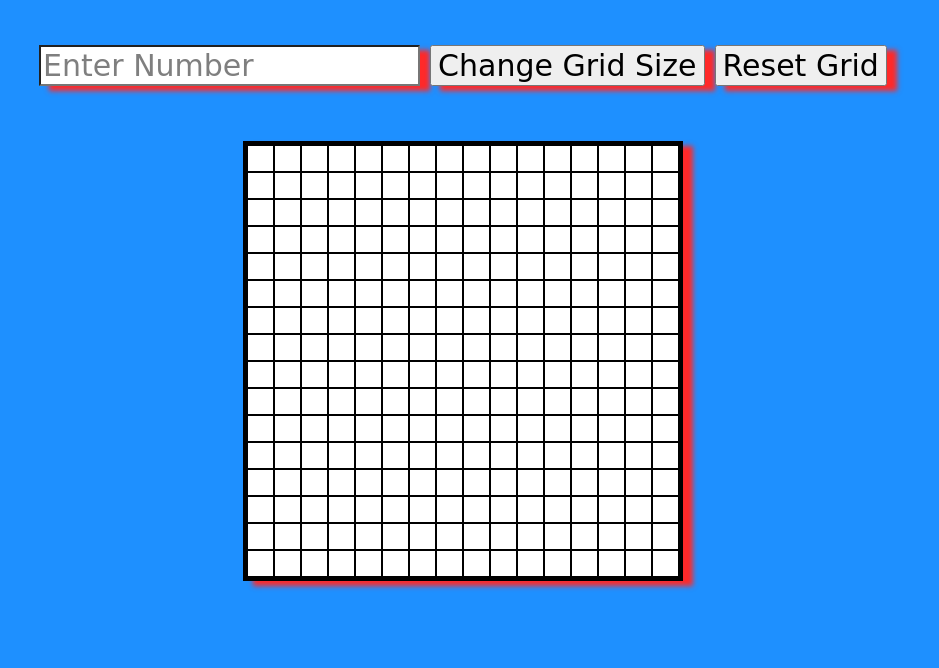
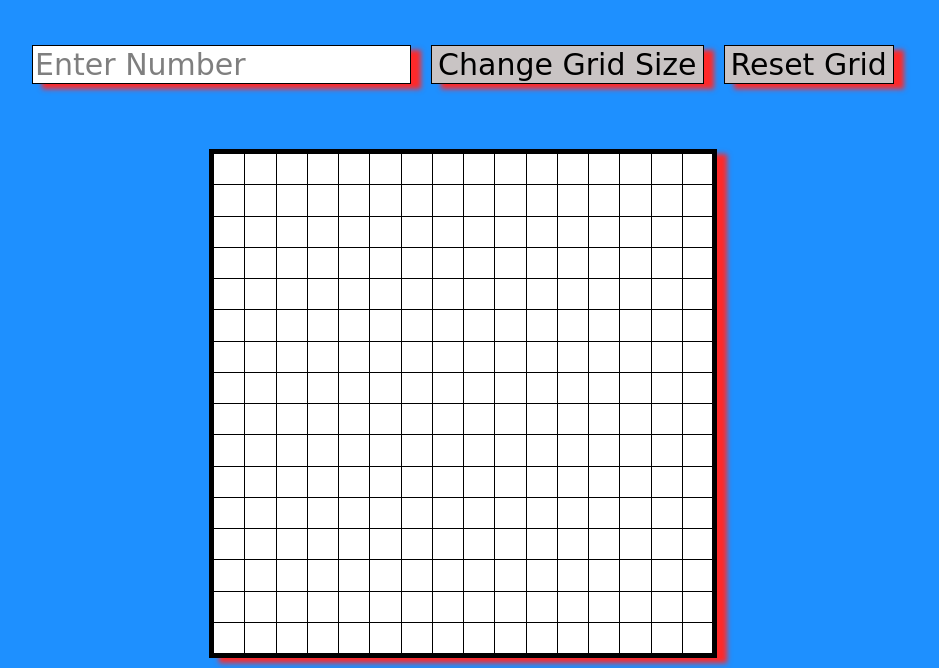
Before and after one commit to tdth03/etch, a plain HTML site: page index.html in a window 1280 px wide. Shown: the part 160-828 px from the top of the page, without its empty margins (177-1116 px from the left). Before the commit the page ends 800 px from the top, so only its background shows below. Drawn offline with Linux system fonts and the light colour scheme; a web font is replaced by a local one.

Commit message:
Redid function for building grid. Make random color function.

```diff
--- a/index.html
+++ b/index.html
@@ -14,11 +14,11 @@
 <body>
     <h1 class="title-head">Etch-A-Sketch</h1>
     <div class = area-input>
-        <input class="input" value="Enter Number">
+        <input class="input" value="Enter Number" onfocus="this.value = this.value=='Enter Number'?'':this.value;" onblur="this.value = this.value==''?'Enter Number':this.value;">
         <button class="button" id="grid-size">Change Grid Size</button>
-        <button class="button">Reset Grid</button>
+        <button class="button" id="reset">Reset Grid</button>
     </div>
-    <div id="container"></div>
+    <div id="dad"><div id="container"></div></div>
 
 </body>
 </html>
--- a/scripts.js
+++ b/scripts.js
@@ -1,28 +1,44 @@
-const grid = document.querySelector('.container')
-let n = '';
-let area = '';
+const grid = document.querySelector('#container');
+const resetBtn = document.getElementById('reset');
+const gridSizeBtn = document.getElementById('grid-size');
+let nInput = document.querySelector('.input');
+const maxWidth = 500;
 
 
-function gridSizeInput() {
+window.addEventListener("load", createDefaultGrid);
 
+
+function createDefaultGrid() {
+    /* createGrid(16); */
+    createCells(16);
 }
 
-function createGrid() {
-    n = 16;
-    area = Math.pow(n, 2);
+/* function createGrid(n) {
+    grid.style.gridTemplateColumns = `repeat(${n}, 1fr)`;
+} */
 
-    if ( n >= 100 ) {
-        alert('Select A Number Less Than 100.');
-    } else {
-    for (let i = 0; i < area; i++) {
-        const div = document.createElement('div');
-        div.classList.add('cell');
-        div.addEventListener('mouseover', function(event){
-            event.target.style.backgroundColor = 'black';
-        })
-        container.appendChild(div);
-    }
+function createCells(n) {
+    for (let i = 0; i < n; i++) {
+        let row = document.createElement('div');
+        row.className = "row";
+        for (let j = 0; j < n; j++) {
+            let box = document.createElement('div');
+            box.className = "box";
+            row.appendChild(box);
+        }
+        grid.appendChild(row);
+        grid.addEventListener("mouseover", changeColor);
+        let boxes = document.getElementsByClassName("box");
+        for (k = 0; k < boxes.length; k++) {
+            boxes[k].style.width = maxWidth / n + "px";
+            boxes[k].style.height = maxWidth / n + "px";
+        }
     }
 }
 
-createGrid();
+function changeColor(e) {
+    const color1 = Math.floor(Math.random() * 256);
+    const color2 = Math.floor(Math.random() * 256);
+    const color3 = Math.floor(Math.random() * 256);
+    e.target.style.backgroundColor = `rgb(${color1}, ${color2}, ${color3})`;
+}
--- a/styles.css
+++ b/styles.css
@@ -14,24 +14,34 @@ body {
 }
 
 #container {
-  width: 432px;
-  height: 432px;
+  display: inline-block;
+  justify-content: center;
+  align-items: center;
   border: 4px solid black;
-  margin: 50px auto 50px auto;
+  margin: 10px auto 10px auto;
   box-shadow: 10px 5px 5px rgb(255, 41, 41);
 }
 
-#container div {
+.box {
+  background: #ffffff;
+  border-left: #000000 1px solid;
+  border-bottom: #000000 1px solid;
   display: inline-block;
-  vertical-align: top;
+  box-sizing: border-box;
 }
 
-.cell {
-    border: 1px solid black;
-    background-color: white;
-    min-width: 25px;
-    min-height: 25px;
-    display: inline-block;
+.row {
+  display: block;
+  width: 100%;
+  font-size: 0;
+}
+
+.row:first-child {
+  border-top: #000000 1px solid;
+}
+
+.row .box:last-child {
+  border-right: #000000 1px solid;
 }
 
 .area-input {
@@ -41,11 +51,22 @@ body {
   margin: 50px 0 50px 0;
   }
 
+#dad {
+  display: flex;
+  justify-content: center;
+  align-items: center;
+  }
+
 .input, .button {
   display: inline-block;
-    margin: 5px 5px 5px 5px;
+  margin: 5px 10px 5px 10px;
   box-shadow: 10px 5px 5px rgb(255, 41, 41);
   font-size: 30px;
+  border: 1px solid black;
+  }
+
+.button {
+  background-color: rgb(201, 196, 196);
   }
 
 .input {
```
Lines whose indentation alone changed are shown as unchanged.
